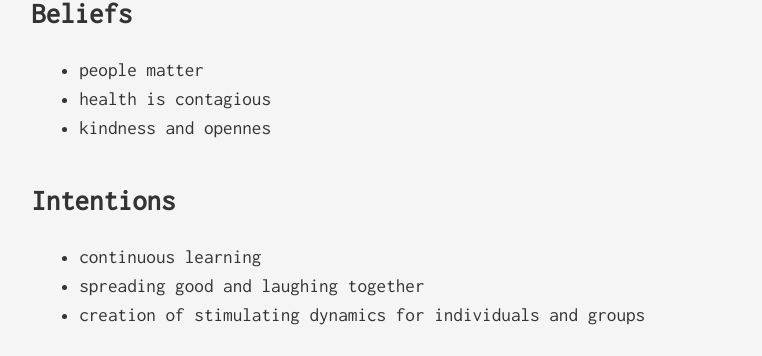
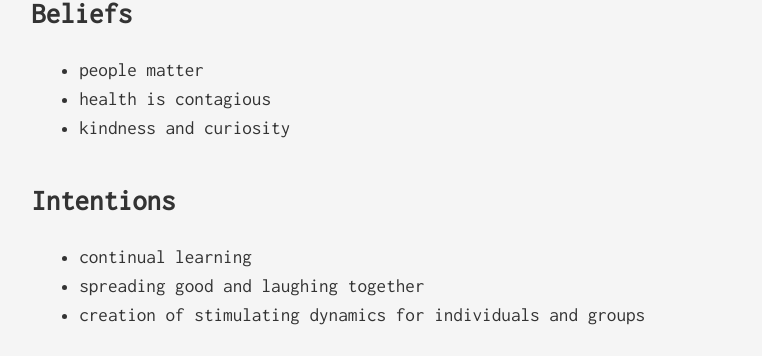
Before and after one commit to tataata/taniaabanina.com, a Jekyll site: the page built from index.md, in a window 1280 px wide. Shown: the part 280-636 px from the top of the page, without its empty margins (7-769 px from the left). Built offline with Jekyll 4.4.1, drawn with Linux system fonts in a browser that asks for light colours.

Commit message:
Adjusting copy in intentions and beliefs sections

```diff
--- a/index.md
+++ b/index.md
@@ -19,11 +19,11 @@ Hi! I'm a frontend designer and developer. In the field since 2005.
 ## Beliefs
 - people matter
 - health is contagious
-- kindness and opennes
+- kindness and curiosity
 
 
 ## Intentions
-- continuous learning
+- continual learning
 - spreading good and laughing together
 - creation of stimulating dynamics for individuals and groups
 
```
